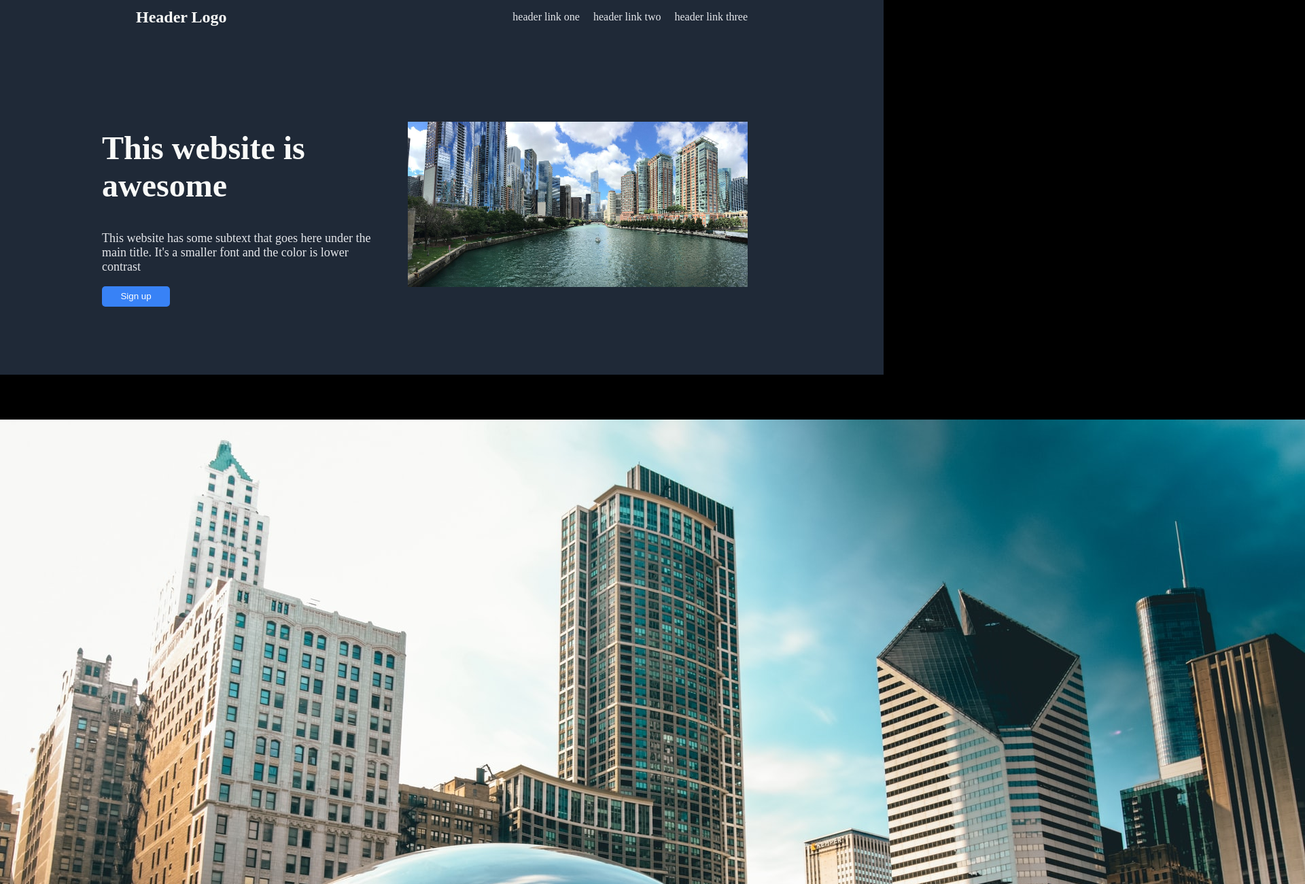
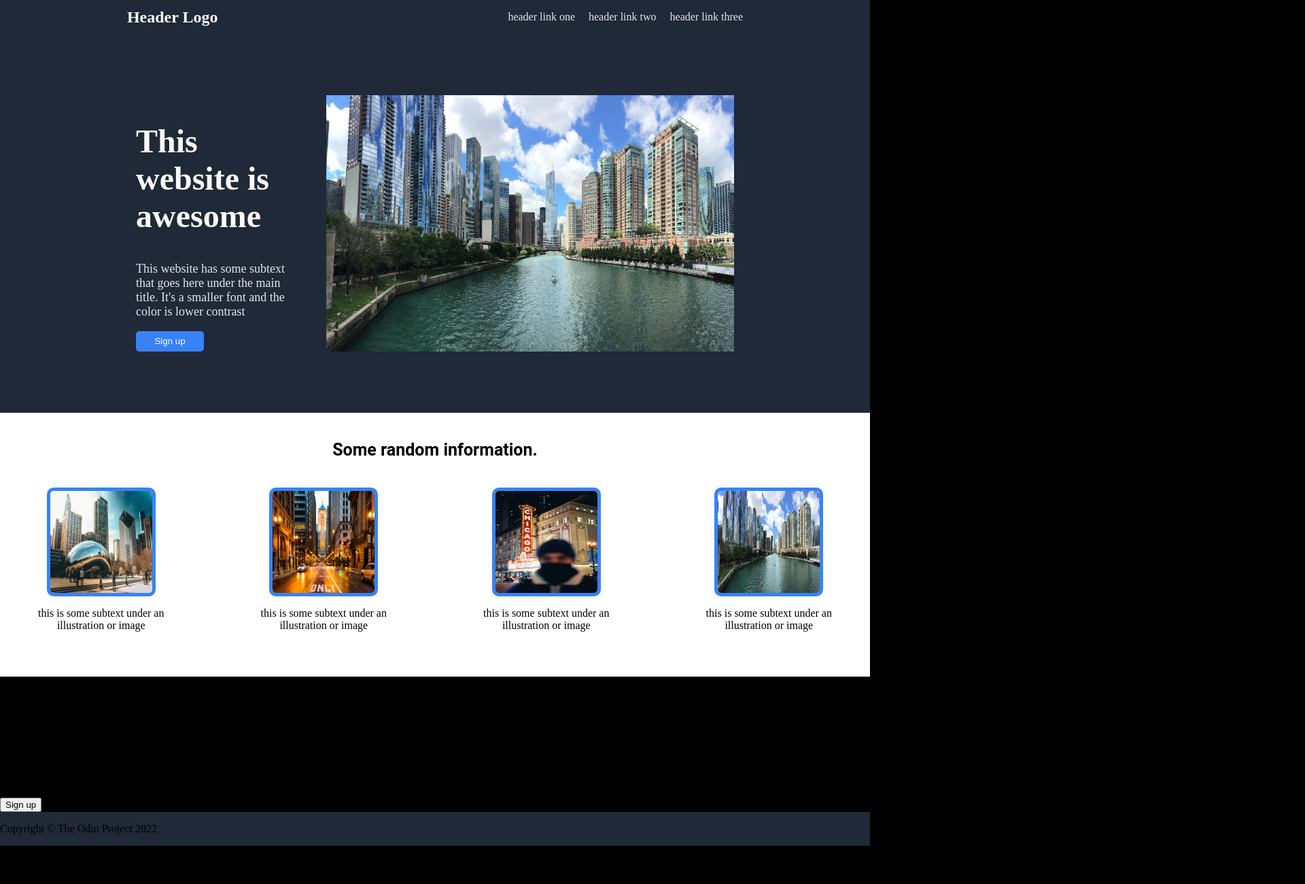
Before and after one commit to CWJ87/landing-page, a plain HTML site: page index.html in a window 1280 px wide. Shown: the top 1300 px of the page at 68% size, 1920 px wide, since content can reach past the window. After the commit the page ends 1244 px from the top, so only its background shows below. Drawn offline with Linux system fonts and the light colour scheme.

Commit message:
Organize HTML and CSS Classes
To better target elements with CSS, organized and grouped elements with more semantic names. The header and hero/welcome text sections are finished.
Will redo the "some random information" section, following the same methods from the previous sections.

```diff
--- a/index.html
+++ b/index.html
@@ -8,7 +8,6 @@
     <title>Landing Page</title>
 </head>
 <body>
-
     <header>
         <div class="logo">Header Logo</div>
         <div class="links">
@@ -20,27 +19,22 @@
         </div>
     </header>
 
-    <div class="welcome-header">
-        <div class="title">
+    <div class="hero-msg">
+        <div class="heading">
             <h2>This website is awesome</h2>
-            <p class="subtext">This website has some subtext that goes here under the main title. It's a smaller font and the color is lower contrast</p>
+            <p>This website has some subtext that goes here under the main title. It's a smaller font and the color is lower contrast</p>
             <button>Sign up</button>
         </div>
 
-        <div class="title-image">
-            <img src="images/buildings.jpg" alt="chicago builings">
-        </div>
+        <img src="images/buildings.jpg" alt="chicago buildings">
     </div>
 
     <div class="random-info">
         <h2>Some random information.</h2>
+
+        <div class="chicago-images">
             <div>
                 <img src="images/chicago-bean.jpg" alt="chicago bean">
-            <p>this is some subtext under an illustration or image</p>
-        </div>
-
-        <div>
-            <img src="images/chicago-cityscape.jpg" alt="chicago cityscape">
                 <p>this is some subtext under an illustration or image</p>
             </div>
 
@@ -52,6 +46,12 @@
             <div>
                 <img src="images/theater.jpg" alt="chicago theater">
                 <p>this is some subtext under an illustration or image</p>
+            </div>
+
+            <div>
+                <img src="images/buildings.jpg" alt="chicago theater">
+                <p>this is some subtext under an illustration or image</p>
+            </div>
         </div>
     </div>
 
--- a/styles.css
+++ b/styles.css
@@ -4,28 +4,25 @@ body{
     margin: auto;
     padding: 0;
     background-color: black;
-    width: 1300px;
-
+    width: 100vw;
 }
 
+/* header  */
 header{
     display: flex;
     align-items: center;
+    justify-content: space-evenly;
 }
 
 .logo{
     font-size: 24px;
     color: #f9faf8;
-    font-weight:bolder;
-    padding-left: 200px;
-    flex: 1;
+    font-weight: bolder;
 }
 
 .links{
-    flex: 1;
     display: flex;
-    justify-content: end;
-    padding-right: 200px;
+    padding-left: 200px;
 }
 
 ul{
@@ -35,29 +32,32 @@ ul{
     color: #e5e7eb;
 }
 
-.welcome-header{
-    padding: 100px 150px;
+/* hero/welcome message  */
+
+.hero-msg{
+    padding: 90px 200px;
     background-color: #1f2937;
     display: flex;
+    justify-content: space-evenly;
     gap: 50px;
 }
 
-.welcome-header .title{
-
+.heading{
+    width: 400px;
 }
 
-.welcome-header h2{
+.heading h2{
     font-size: 48px;
     font-weight: bolder;
     color: #f9faf8;
 }
 
-.welcome-header .subtext{
+.heading p{
     font-size: 18px;
     color: #e5e7eb;
 }
 
-.welcome-header button{
+.heading button{
     background-color: #3882f6;
     border-radius: 5px;
     border: none;
@@ -66,17 +66,52 @@ ul{
     color: white;
 }
 
-.title-image{
-    display: flex;
-    align-items: center;
+.hero-msg img{
+    width: 600px;
+    height: auto;
 }
 
-.title-image img{
-    width: 500px;
-    height: auto;
-    padding-right: 50px;
+.random-info{
+    background-color: white;
+    display: flex;
+    flex-direction: column;
+}
 
+.random-info h2{
+    text-align: center;
+    font-size: 25px;
+    font-weight: bolder;
+    font-family: roboto, Verdana, Geneva, Tahoma, sans-serif;
+    padding-top: 20px;
+    padding-bottom: 20px;
 }
+
+.chicago-images{
+    display: flex;
+    gap: 30px;
+    padding-bottom: 50px;
+}
+
+.chicago-images div{
+    display: flex;
+    flex-direction: column;
+    align-items: center;
+    text-align: center;
+}
+
+.chicago-images img{
+    width: 150px;
+    height: 150px;
+    border: 5px solid #3882f6;
+    border-radius: 10px;
+}
+
+.chicago-images div p{
+    padding-left: 30px;
+    padding-right: 30px;
+}
+
+
 
 header,
 footer{
```
Lines whose indentation alone changed are shown as unchanged.
